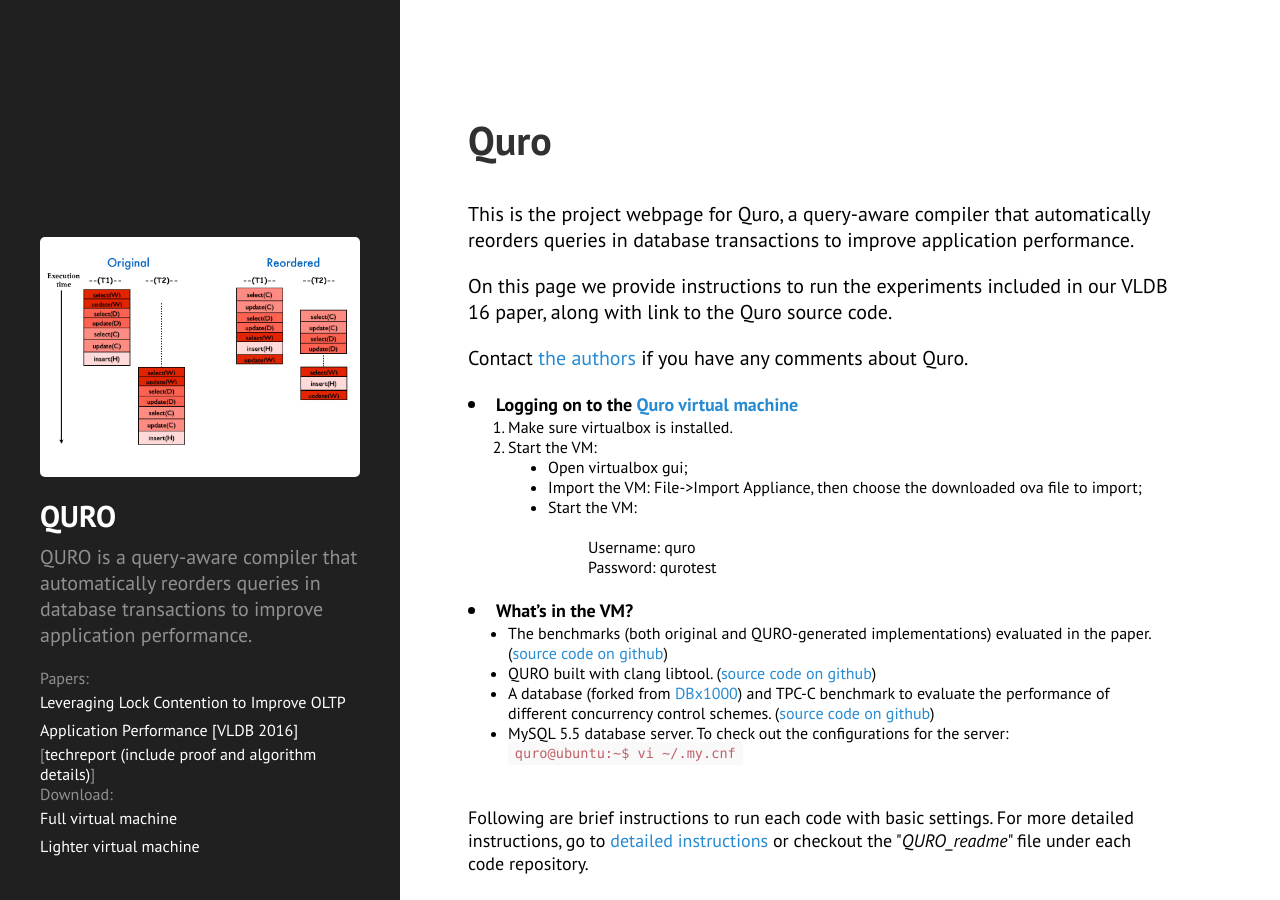
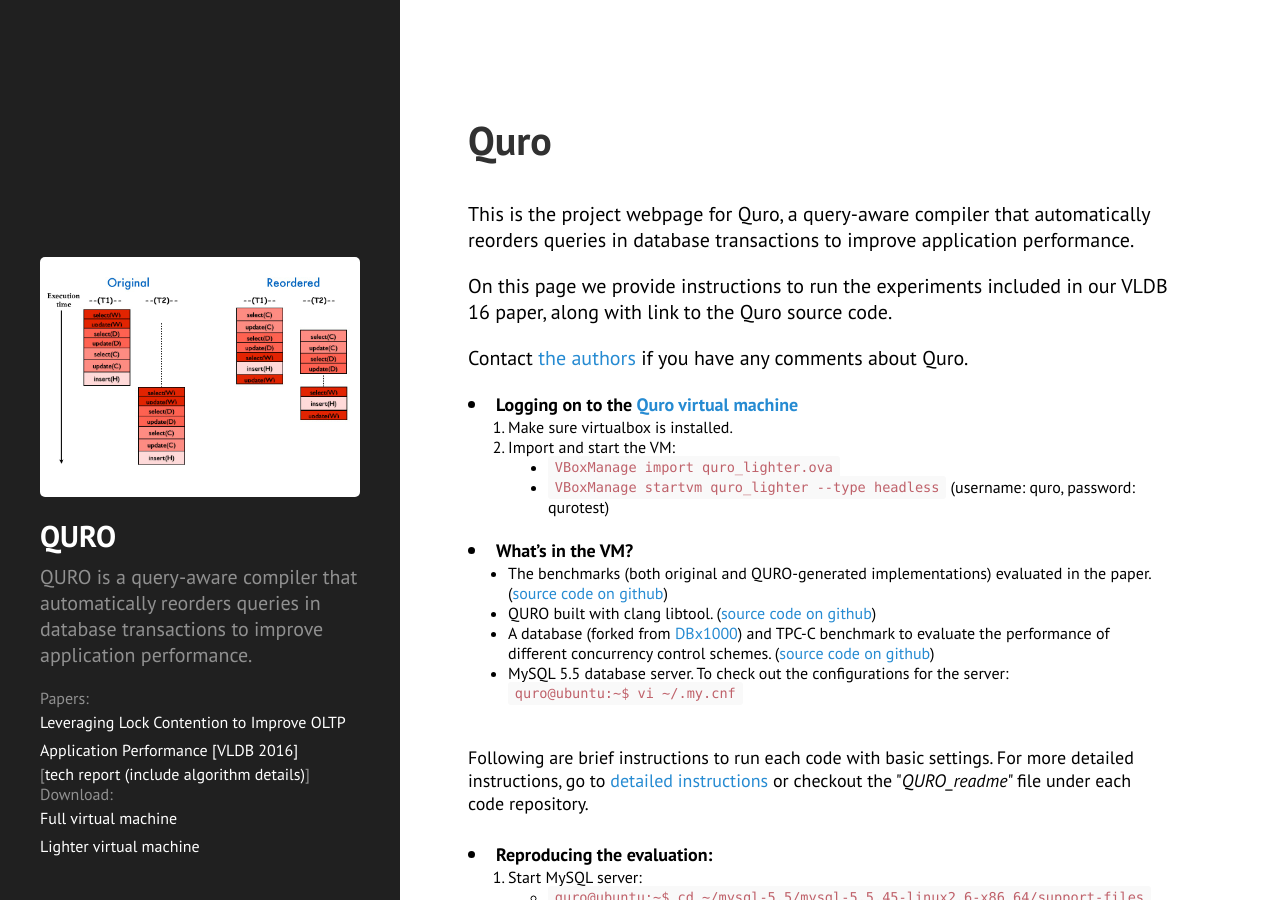
Before and after one commit to uwdb/website, a Jekyll site: the page projects/quro/index.html, which Jekyll copies as it is, in a window 1280 px wide and 900 px high. Built offline with Jekyll 4.4.1, drawn with Linux system fonts in a browser that asks for light colours; nearby versions of some CDN libraries; Markdown is read by kramdown in place of the engine named in the settings.

Commit message:
use VBoxManage rather than the GUI

```diff
--- a/projects/quro/index.html
+++ b/projects/quro/index.html
@@ -53,7 +53,7 @@
 				</div>
 				<nav class="sidebar-nav">
 					<font size="3">Papers:<a class="sidebar-nav-item" href="http://homes.cs.washington.edu/~congy/vldb16_reorder.pdf">Leveraging Lock Contention to Improve OLTP Application
-Performance [VLDB 2016]</a> [<a href="http://homes.cs.washington.edu/~congy/reorder_techreport.pdf">techreport (include proof and algorithm details)</a>]
+Performance [VLDB 2016]</a> [<a href="http://homes.cs.washington.edu/~congy/reorder_techreport.pdf">tech report (include algorithm details)</a>]
 					<br>Download:<a class="sidebar-nav-item" href="http://homes.cs.washington.edu/~congy/quro_test.ova">Full virtual machine</a>
 					<a class="sidebar-nav-item" href="http://homes.cs.washington.edu/~congy/quro_lighter.ova">Lighter virtual machine</a>
 				</font>
@@ -82,15 +82,10 @@
 			<br>
 			<ol>
 			<li>Make sure virtualbox is installed.
-			<li>Start the VM:
+			<li>Import and start the VM:
 			<ul style="list-style-type:disc">
-			<li>Open virtualbox gui;
-			<li>Import the VM: File->Import Appliance, then choose the downloaded ova file to import;
-			<li>Start the VM:
-			<ul style="list-style-type:disc">
-			<br>Username: quro
-			<br>Password: qurotest
-			</ul>
+			<li><code>VBoxManage import quro_lighter.ova</code></li>
+			<li><code>VBoxManage startvm quro_lighter --type headless</code> (username: quro, password: qurotest)</li>
 			</ul>
 			</ol>
 			</font>
```
